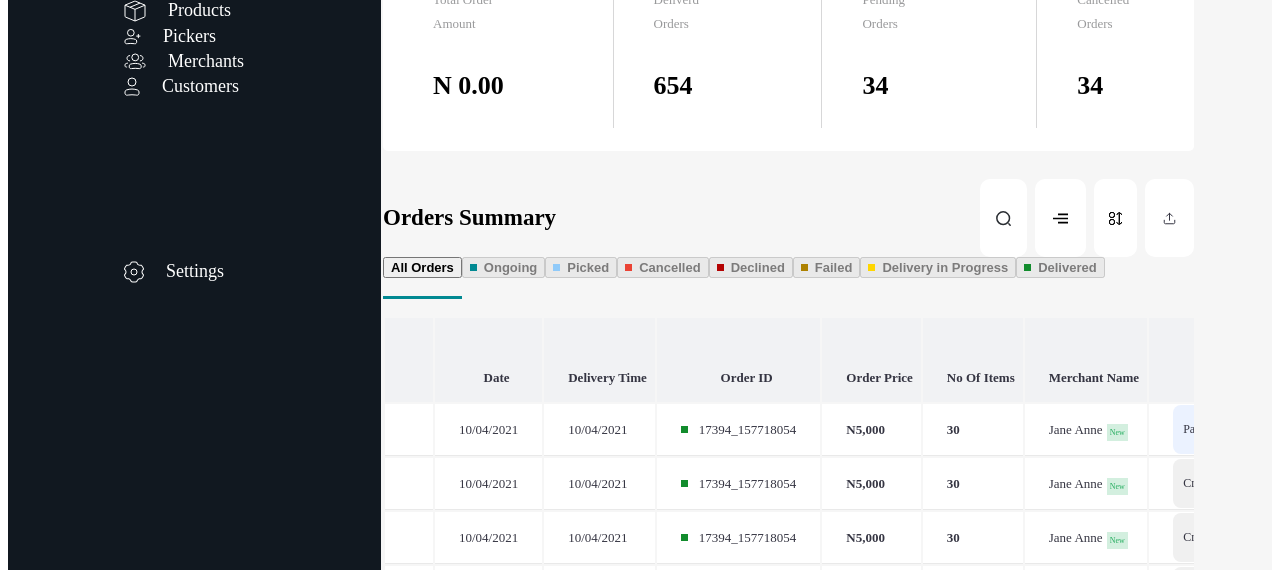
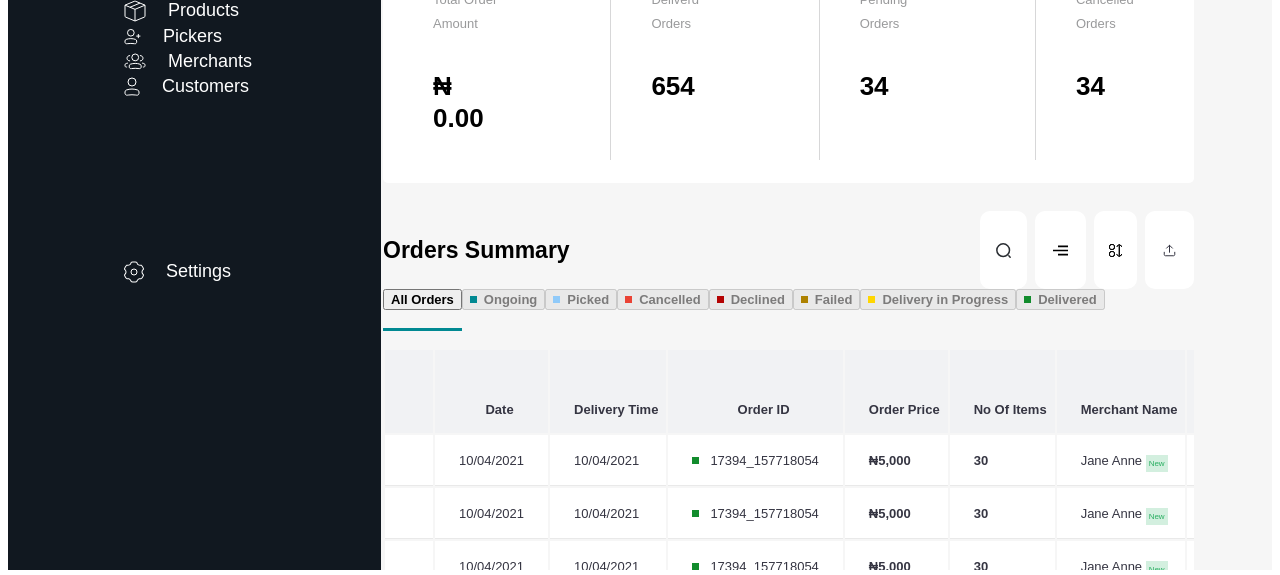
Before and after one commit to 5iveemmy/aisles, a React (Vite) app: page / in a window 1280 px wide. Shown: the part 238-813 px from the top of the page. Built offline with nearby package versions, Linux system fonts and the light colour scheme; the HTML template or start-up script is replaced by a standard one.

Commit message:
chore: add quicksand font

```diff
--- a/package.json
+++ b/package.json
@@ -16,6 +16,7 @@
     "@chakra-ui/react": "^2.5.1",
     "@emotion/react": "^11.10.6",
     "@emotion/styled": "^11.10.6",
+    "@fontsource-variable/quicksand": "^5.0.3",
     "@tanstack/react-query": "^4.24.6",
     "@tanstack/react-table": "^8.9.2",
     "axios": "^1.3.3",
--- a/src/layout/index.tsx
+++ b/src/layout/index.tsx
@@ -1,6 +1,7 @@
 import { Grid, GridItem } from "@chakra-ui/react"
 import Header from "./Header"
 import Sidebar from "./Sidebar"
+import "@fontsource-variable/quicksand"
 
 const Layout = ({ children }: { children: React.ReactNode }) => {
   return (
@@ -19,6 +20,7 @@ const Layout = ({ children }: { children: React.ReactNode }) => {
         },
       }}
       bgColor="#F6F6F6"
+      fontFamily="'Quicksand Variable', sans-serif"
     >
       <Header />
       <Sidebar />
--- a/src/orders/Orders.tsx
+++ b/src/orders/Orders.tsx
@@ -46,7 +46,7 @@ const tableData = [
     date: "10/04/2021",
     deliveryTime: "10/04/2021",
     orderId: "17394_157718054",
-    orderPrice: "N5,000",
+    orderPrice: "₦5,000",
     itemNo: 30,
     merchantName: "Jane Anne",
     channel: "Pay on Delivery",
@@ -56,7 +56,7 @@ const tableData = [
     date: "10/04/2021",
     deliveryTime: "10/04/2021",
     orderId: "17394_157718054",
-    orderPrice: "N5,000",
+    orderPrice: " ₦5,000",
     itemNo: 30,
     merchantName: "Jane Anne",
     channel: "Credit Card",
@@ -66,7 +66,7 @@ const tableData = [
     date: "10/04/2021",
     deliveryTime: "10/04/2021",
     orderId: "17394_157718054",
-    orderPrice: "N5,000",
+    orderPrice: " ₦5,000",
     itemNo: 30,
     merchantName: "Jane Anne",
     channel: "Credit Card",
@@ -76,7 +76,7 @@ const tableData = [
     date: "10/04/2021",
     deliveryTime: "10/04/2021",
     orderId: "17394_157718054",
-    orderPrice: "N5,000",
+    orderPrice: "₦5,000",
     itemNo: 30,
     merchantName: "Jane Anne",
     channel: "Credit Card",
@@ -86,7 +86,7 @@ const tableData = [
     date: "10/04/2021",
     deliveryTime: "10/04/2021",
     orderId: "17394_157718054",
-    orderPrice: "N5,000",
+    orderPrice: "₦5,000",
     itemNo: 30,
     merchantName: "Jane Anne",
     channel: "Credit Card",
@@ -96,7 +96,7 @@ const tableData = [
     date: "10/04/2021",
     deliveryTime: "10/04/2021",
     orderId: "17394_157718054",
-    orderPrice: "N5,000",
+    orderPrice: "₦5,000",
     itemNo: 30,
     merchantName: "Jane Anne",
     channel: "Credit Card",
@@ -174,7 +174,7 @@ const tableColumns: ColumnDef<tableDataType>[] = [
           position="absolute"
           top="2px"
           height="11px"
-          left="58px"
+          left="65px"
           justifyContent="center"
           alignItems="center"
         >
@@ -259,7 +259,7 @@ const Orders = () => {
             lineHeight="32px"
             color="#000000"
           >
-            N 0.00
+            ₦ 0.00
           </Text>
         </Box>
         <Box borderRight="1px solid #d7d7d8" pr="106px" pl="40px">
```
Also changed, not shown: 1 other file (tests, documents, lock files or other folders).
